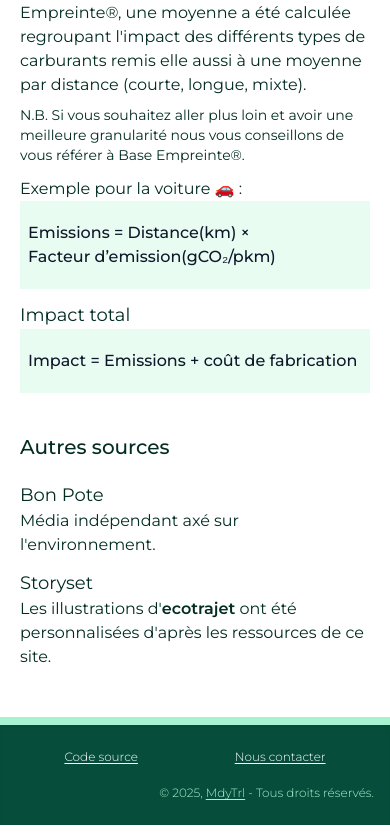
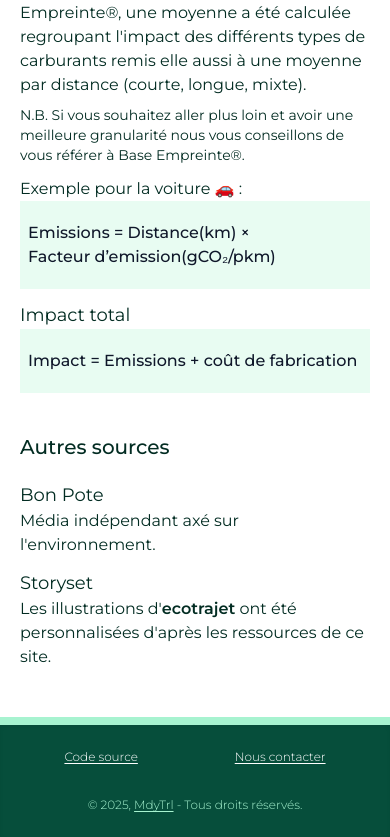
Before and after one commit to MandyTrl/ecotrajet, a Next.js app: page /calculs-et-sources in a window 390 px wide. Shown: the part 747-1584 px from the top of the page. Built offline with nearby package versions, Linux system fonts and the light colour scheme.

Commit message:
fix headsection + gap in footer

```diff
--- a/app/components/HeadSection.tsx
+++ b/app/components/HeadSection.tsx
@@ -3,7 +3,7 @@ import { WalkingSection } from "./WalkingSection"
 export const HeadSection = () => {
 	return (
 		<div className="w-full">
-			<p className="my-4 text-xl font-medium">
+			<p className="my-4 text-xl md:text-2xl font-medium">
 				Compare l&apos;empreinte carbone de ton prochain voyage
 			</p>
 			<WalkingSection />
--- a/app/components/UI/Footer.tsx
+++ b/app/components/UI/Footer.tsx
@@ -2,7 +2,7 @@ import Link from "next/link"
 
 export const Footer = () => {
 	return (
-		<footer className="w-full h-fit mt-6 px-4 py-6 md:p-14 gap-y-5 flex flex-col md:flex-row items-center justify-between font-light bg-emerald-900 text-white text-xs shadow-inner border-t-8 border-emerald-200">
+		<footer className="w-full h-fit mt-6 px-4 py-6 md:p-14 gap-y-8 flex flex-col md:flex-row items-center justify-between font-light bg-emerald-900 text-white text-xs shadow-inner border-t-8 border-emerald-200">
 			<div className="w-full flex items-center justify-around md:justify-between *:duration-150 *:ease-in-out *:transform-color ">
 				<Link
 					href="https://github.com/MandyTrl/ecotrajet"
@@ -17,7 +17,7 @@ export const Footer = () => {
 				</Link>
 			</div>
 
-			<p className="w-full text-emerald-200 text-right">
+			<p className="w-full text-emerald-200 text-center md:text-right">
 				© 2025,{" "}
 				<Link
 					href="https://mdytrl.com"
```
